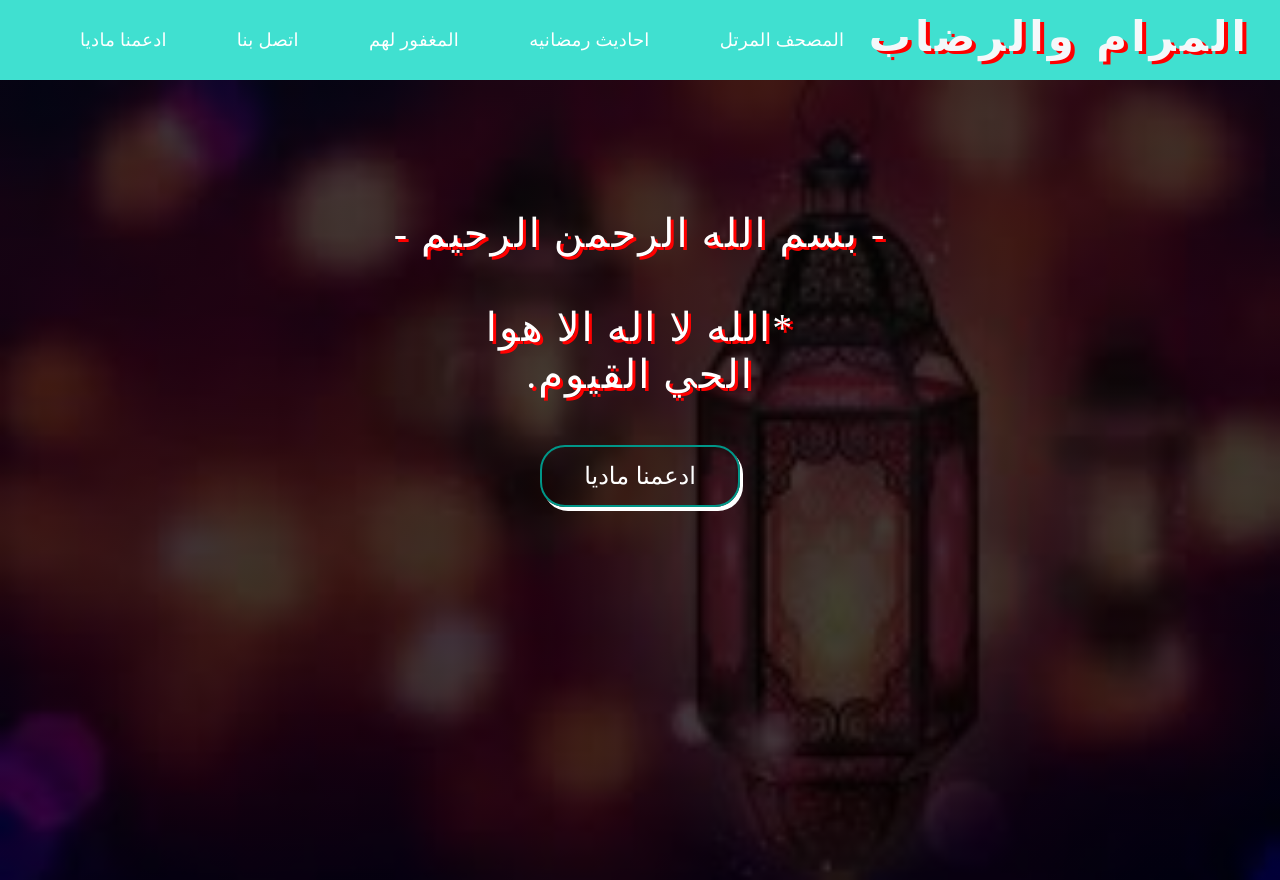
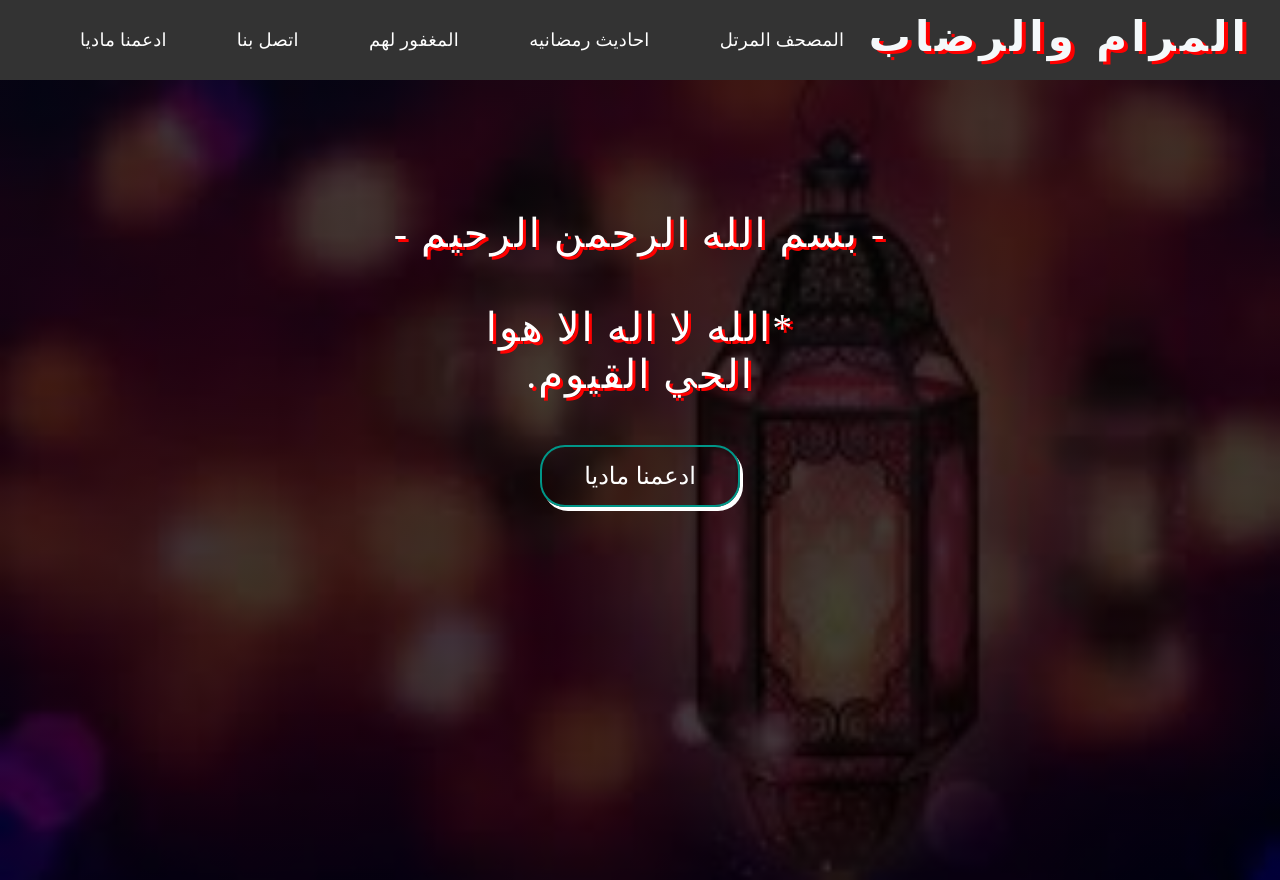
Before and after one commit to zyadabdelftah/Ramadan, a plain HTML site: page index.htm in a window 1280 px wide. Drawn offline with Linux system fonts and the light colour scheme.

Commit message:
Update style.css

```diff
--- a/style.css
+++ b/style.css
@@ -5,7 +5,7 @@ body{
     margin: 0;
 }
 .navbar{
-    background-color:#40E0D0;
+    background-color:#333;
     color:white;
     display: flex;
     justify-content:space-between ;
```
